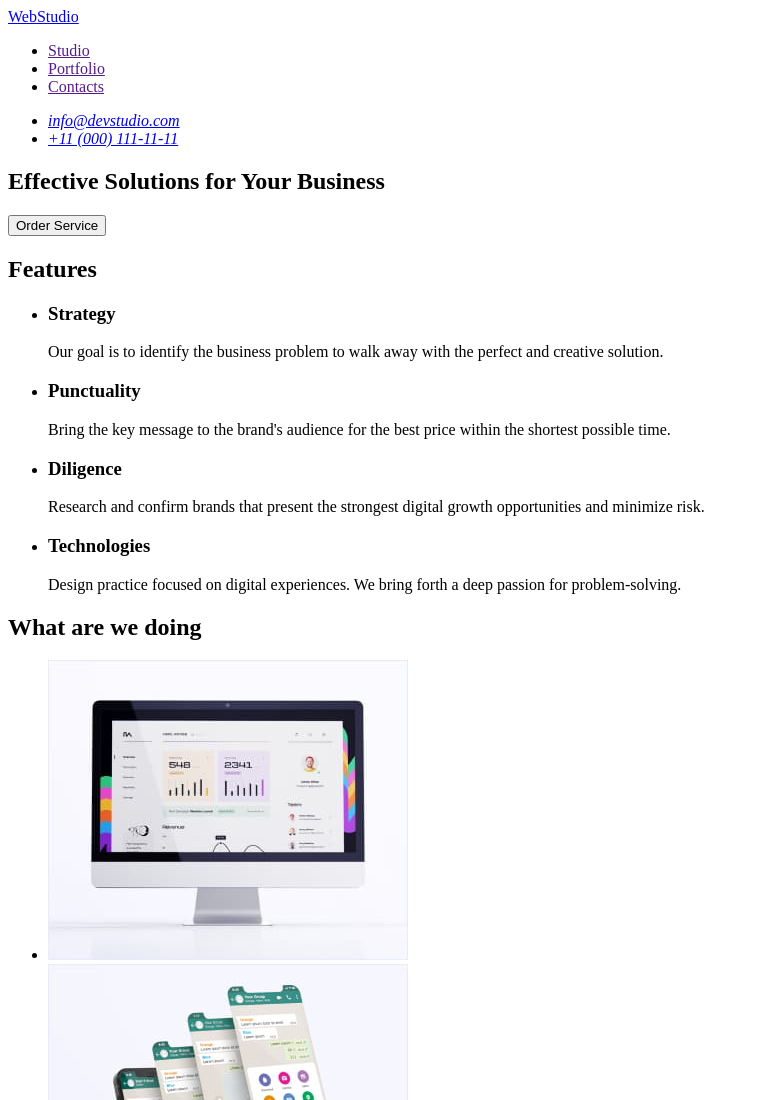
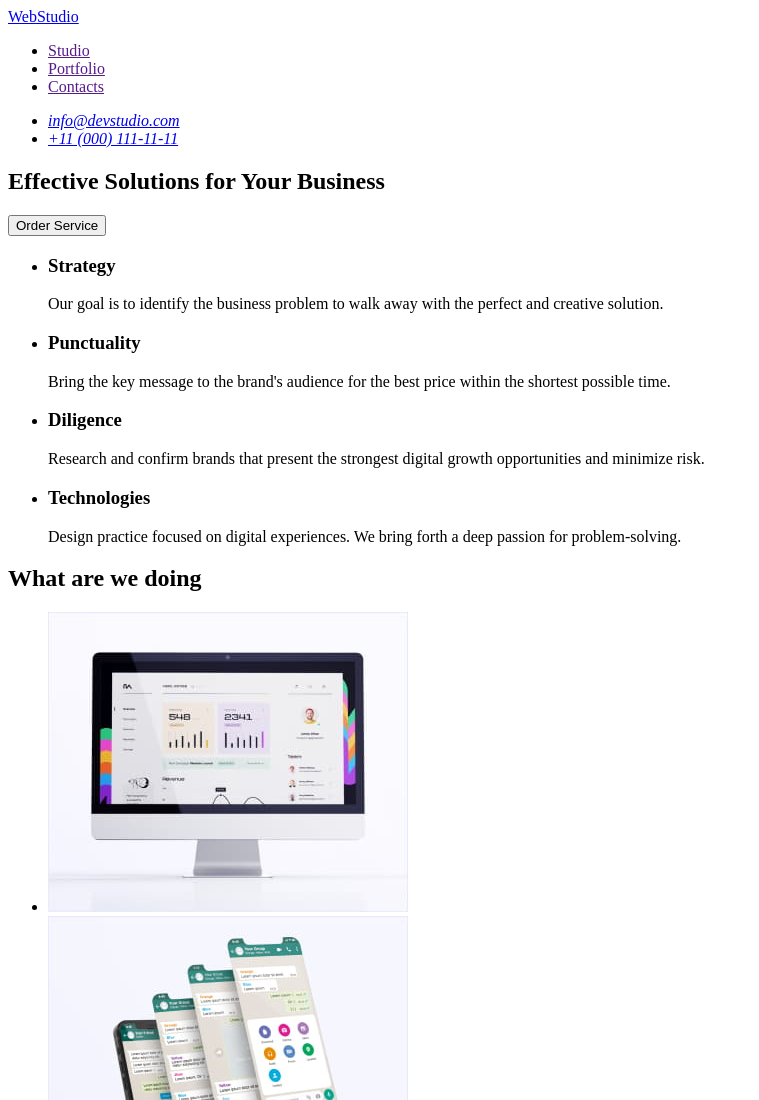
Before and after one commit to dm-zhuk/goit-markup-hw-01, a plain HTML site: page index.html in a window 1280 px wide. Shown: the top 1100 px of the page, without its empty margins (0-759 px from the left). Drawn offline with Linux system fonts and the light colour scheme.

Commit message:
update index

```diff
--- a/index.html
+++ b/index.html
@@ -3,6 +3,7 @@
 
 <head>
     <meta charset="UTF-8">
+    <meta http-equiv="X-UA-Compatible" content="IE=edge">
     <meta name="viewport" content="width=device-width, initial-scale=1.0">
     <title>webstudio</title>
 </head>
@@ -36,7 +37,7 @@
 
         <section class="features">
             <!-- h2: hidden header tbc -->
-            <h2>Features</h2>
+            <h2 hidden>Features</h2>
             <ul>
                 <li>
                     <h3>Strategy</h3>
```
